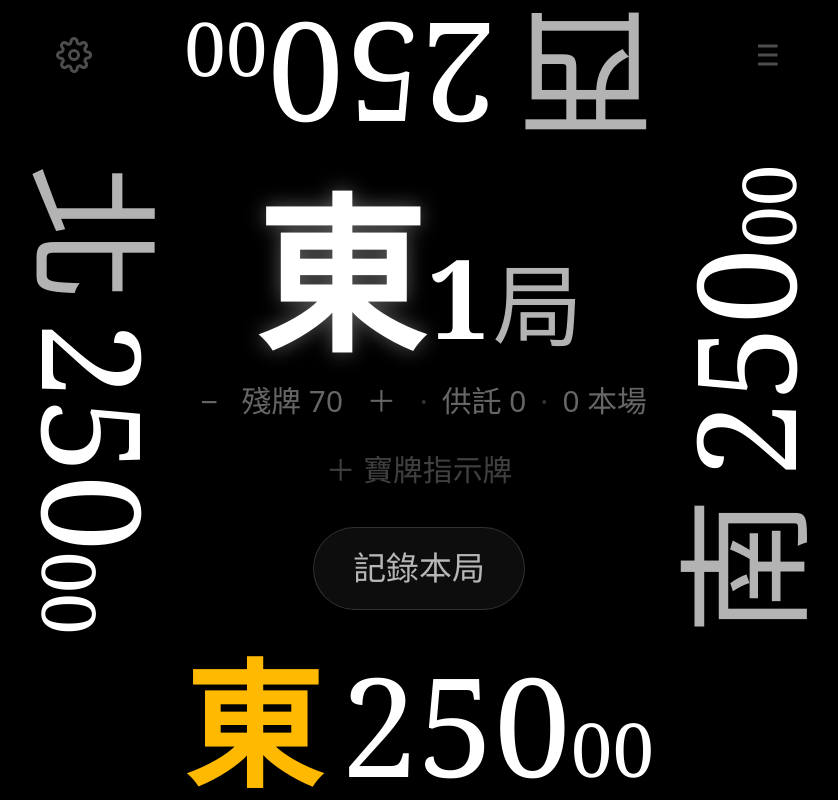
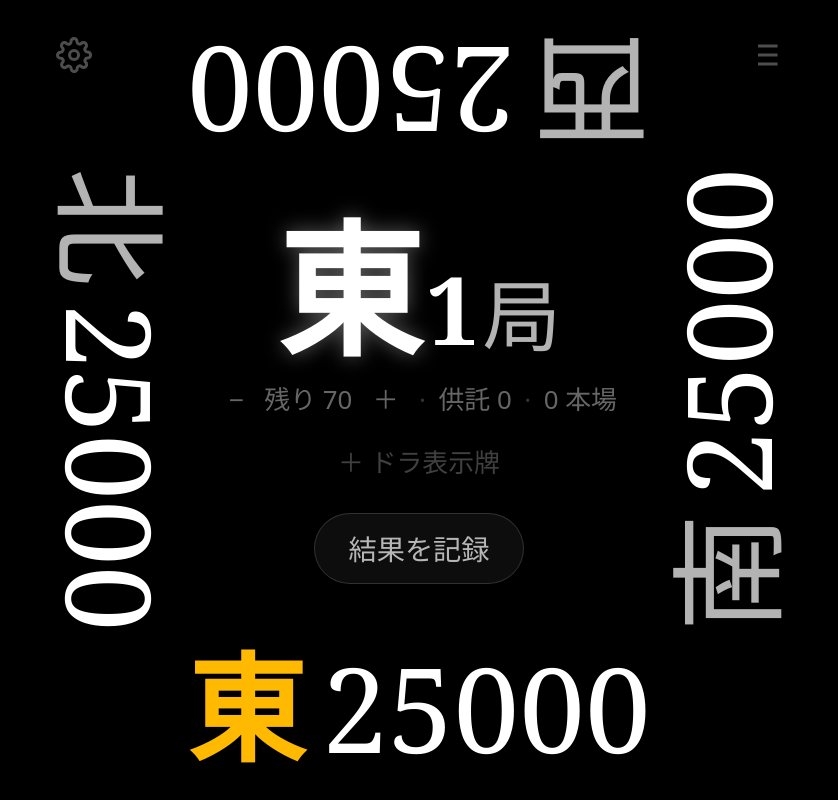
Before and after one commit to tmps880305/react-mahjong-scoreboard, a React (Vite) app: page / in a window 1280 px wide. Shown: the whole page, without its empty margins (221-1059 px from the left). Built offline with nearby package versions, Linux system fonts and the light colour scheme.

Commit message:
feat: Change size, language to JP

```diff
--- a/index.html
+++ b/index.html
@@ -1,10 +1,10 @@
 <!doctype html>
-<html lang="zh-Hant">
+<html lang="ja">
   <head>
     <meta charset="UTF-8" />
     <link rel="icon" type="image/svg+xml" href="/favicon.svg" />
     <meta name="viewport" content="width=device-width, initial-scale=1.0, maximum-scale=1.0, user-scalable=no, viewport-fit=cover" />
-    <title>麻將計分板</title>
+    <title>麻雀スコアボード</title>
   </head>
   <body>
     <div id="root"></div>
--- a/src/components/HandInput/HandInputModal.tsx
+++ b/src/components/HandInput/HandInputModal.tsx
@@ -12,10 +12,10 @@ const ABORTIVE_REASONS = ["四家立直", "三家和", "四開槓", "九種九
 type LocalWinType = "tsumo" | "ron" | "ryuukyoku" | "abortive";
 
 const WIN_TYPE_OPTIONS: [LocalWinType, string][] = [
-  ["tsumo", "自摸"],
-  ["ron", "榮和"],
+  ["tsumo", "ツモ"],
+  ["ron", "ロン"],
   ["ryuukyoku", "流局"],
-  ["abortive", "特殊流局"],
+  ["abortive", "途中流局"],
 ];
 
 interface HandInputModalProps {
@@ -85,7 +85,7 @@ export function HandInputModal({ onClose }: HandInputModalProps) {
 
   return (
     <Overlay
-      title="記錄本局結果"
+      title="結果を記録"
       onClose={onClose}
       footer={
         <button
@@ -95,7 +95,7 @@ export function HandInputModal({ onClose }: HandInputModalProps) {
             handInput ? "bg-amber-500 text-black active:scale-[0.99]" : "bg-white/10 text-white/40"
           }`}
         >
-          確認並更新分數
+          点数を更新
         </button>
       }
     >
@@ -118,7 +118,7 @@ export function HandInputModal({ onClose }: HandInputModalProps) {
 
         {(winType === "tsumo" || winType === "ron") && (
           <>
-            <Section title="胡牌者">
+            <Section title="和了者">
               <SeatChips
                 names={names}
                 selected={winnerSeat !== null ? [winnerSeat] : []}
@@ -128,7 +128,7 @@ export function HandInputModal({ onClose }: HandInputModalProps) {
             </Section>
 
             {winType === "ron" && (
-              <Section title="放槍者">
+              <Section title="放銃者">
                 <SeatChips
                   names={names}
                   selected={loserSeat !== null ? [loserSeat] : []}
@@ -139,14 +139,14 @@ export function HandInputModal({ onClose }: HandInputModalProps) {
               </Section>
             )}
 
-            <Section title="立直宣告">
+            <Section title="リーチ宣言">
               <SeatChips names={names} selected={riichiDeclarers} mode="multi" onChange={setRiichiDeclarers} />
             </Section>
 
-            <Section title="點數">
+            <Section title="点数">
               {settings.scoreInputMode === "hanfu" ? (
                 <div className="flex flex-col gap-2">
-                  <NumberStepper label="番數" value={han} min={1} max={13} onChange={setHan} suffix="番" />
+                  <NumberStepper label="翻数" value={han} min={1} max={13} onChange={setHan} suffix="翻" />
                   {han < 5 && (
                     <div className="flex flex-wrap gap-1.5">
                       {FU_OPTIONS.map((f) => (
@@ -164,13 +164,13 @@ export function HandInputModal({ onClose }: HandInputModalProps) {
                   )}
                 </div>
               ) : winType === "ron" ? (
-                <NumberStepper label="放槍點數" value={ronPoints} min={0} max={48000} step={100} onChange={setRonPoints} />
+                <NumberStepper label="放銃点数" value={ronPoints} min={0} max={48000} step={100} onChange={setRonPoints} />
               ) : winnerIsDealer ? (
-                <NumberStepper label="每家支付" value={tsumoEach} min={0} max={16000} step={100} onChange={setTsumoEach} />
+                <NumberStepper label="各家の支払い" value={tsumoEach} min={0} max={16000} step={100} onChange={setTsumoEach} />
               ) : (
                 <div className="flex flex-col gap-2">
-                  <NumberStepper label="莊家支付" value={tsumoFromDealer} min={0} max={16000} step={100} onChange={setTsumoFromDealer} />
-                  <NumberStepper label="閒家支付" value={tsumoFromNonDealer} min={0} max={8000} step={100} onChange={setTsumoFromNonDealer} />
+                  <NumberStepper label="親の支払い" value={tsumoFromDealer} min={0} max={16000} step={100} onChange={setTsumoFromDealer} />
+                  <NumberStepper label="子の支払い" value={tsumoFromNonDealer} min={0} max={8000} step={100} onChange={setTsumoFromNonDealer} />
                 </div>
               )}
             </Section>
@@ -179,10 +179,10 @@ export function HandInputModal({ onClose }: HandInputModalProps) {
 
         {winType === "ryuukyoku" && (
           <>
-            <Section title="聽牌玩家">
+            <Section title="聴牌者">
               <SeatChips names={names} selected={tenpaiSeats} mode="multi" onChange={setTenpaiSeats} />
             </Section>
-            <Section title="立直宣告">
+            <Section title="リーチ宣言">
               <SeatChips names={names} selected={riichiDeclarers} mode="multi" onChange={setRiichiDeclarers} />
             </Section>
           </>
@@ -190,7 +190,7 @@ export function HandInputModal({ onClose }: HandInputModalProps) {
 
         {winType === "abortive" && (
           <>
-            <Section title="流局原因">
+            <Section title="流局の種類">
               <div className="flex flex-wrap gap-2">
                 {ABORTIVE_REASONS.map((reason) => (
                   <button
@@ -207,14 +207,14 @@ export function HandInputModal({ onClose }: HandInputModalProps) {
                 ))}
               </div>
             </Section>
-            <Section title="立直宣告">
+            <Section title="リーチ宣言">
               <SeatChips names={names} selected={riichiDeclarers} mode="multi" onChange={setRiichiDeclarers} />
             </Section>
           </>
         )}
 
         {preview && (
-          <Section title="預覽">
+          <Section title="プレビュー">
             <div className="grid grid-cols-2 gap-2 text-sm">
               {names.map((name, i) => (
                 <div key={i} className="flex items-center justify-between rounded bg-white/5 px-2 py-1.5">
--- a/src/components/History/HistoryLog.tsx
+++ b/src/components/History/HistoryLog.tsx
@@ -13,7 +13,7 @@ export function HistoryLog({ onClose }: HistoryLogProps) {
 
   return (
     <Overlay
-      title="歷史記錄"
+      title="履歴"
       onClose={onClose}
       footer={
         <button
@@ -23,12 +23,12 @@ export function HistoryLog({ onClose }: HistoryLogProps) {
             history.length === 0 ? "bg-white/10 text-white/40" : "bg-red-500/90 text-white active:scale-[0.99]"
           }`}
         >
-          復原最後一手
+          1局取り消す
         </button>
       }
     >
       {reversed.length === 0 ? (
-        <div className="py-10 text-center text-sm text-white/40">尚無記錄</div>
+        <div className="py-10 text-center text-sm text-white/40">記録がありません</div>
       ) : (
         <div className="flex flex-col gap-2">
           {reversed.map((entry, idx) => (
--- a/src/components/Table/CenterPanel.tsx
+++ b/src/components/Table/CenterPanel.tsx
@@ -28,19 +28,19 @@ export function CenterPanel({
   return (
     <div className="flex aspect-square w-full max-w-[64cqw] flex-col items-center justify-center gap-[2.5cqw] text-center">
       <div className="flex items-baseline justify-center gap-[0.5cqw] font-serif leading-none">
-        <span className="text-[21.5cqw] font-bold leading-none text-white drop-shadow-[0_0_10px_rgba(255,255,255,0.35)]">
+        <span className="text-[18.5cqw] font-bold leading-none text-white drop-shadow-[0_0_10px_rgba(255,255,255,0.35)]">
           {roundWind === "E" ? "東" : "南"}
         </span>
-        <span className="text-[14cqw] font-bold leading-none text-white">{roundNumber}</span>
-        <span className="text-[11.5cqw] leading-none text-white/70">局</span>
+        <span className="text-[12cqw] font-bold leading-none text-white">{roundNumber}</span>
+        <span className="text-[10cqw] leading-none text-white/70">局</span>
       </div>
 
-      <div className="flex items-center gap-[1.8cqw] text-[3.8cqw] text-white/40">
-        <button onClick={() => onWallCountChange(-1)} className="px-[1.2cqw] text-white/40 hover:text-white/80">
+      <div className="flex items-center gap-[1.6cqw] text-[3.3cqw] text-white/40">
+        <button onClick={() => onWallCountChange(-1)} className="px-[1cqw] text-white/40 hover:text-white/80">
           −
         </button>
-        <span>殘牌 {wallCount}</span>
-        <button onClick={() => onWallCountChange(1)} className="px-[1.2cqw] text-white/40 hover:text-white/80">
+        <span>残り {wallCount}</span>
+        <button onClick={() => onWallCountChange(1)} className="px-[1cqw] text-white/40 hover:text-white/80">
           ＋
         </button>
         <span className="text-white/20">·</span>
@@ -51,11 +51,11 @@ export function CenterPanel({
 
       <button
         onClick={onOpenDoraPicker}
-        className="flex min-h-[7cqw] flex-wrap items-center justify-center gap-[1.2cqw]"
-        aria-label="寶牌指示牌"
+        className="flex min-h-[6cqw] flex-wrap items-center justify-center gap-[1cqw]"
+        aria-label="ドラ表示牌"
       >
         {doraIndicators.length === 0 ? (
-          <span className="text-[3.8cqw] text-white/25">＋ 寶牌指示牌</span>
+          <span className="text-[3.3cqw] text-white/25">＋ ドラ表示牌</span>
         ) : (
           doraIndicators.map((tile, i) => (
             <span
@@ -64,7 +64,7 @@ export function CenterPanel({
                 e.stopPropagation();
                 onRemoveDora(i);
               }}
-              className="rounded bg-white/90 px-[1.2cqw] text-[6.5cqw] leading-none text-black"
+              className="rounded bg-white/90 px-[1cqw] text-[5.6cqw] leading-none text-black"
             >
               {tile}
             </span>
@@ -74,9 +74,9 @@ export function CenterPanel({
 
       <button
         onClick={onRecordHand}
-        className="mt-[1.2cqw] rounded-full border border-white/15 bg-white/5 px-[5cqw] py-[2cqw] text-[4.2cqw] font-medium text-white/70 active:scale-95"
+        className="mt-[1cqw] rounded-full border border-white/15 bg-white/5 px-[4.3cqw] py-[1.7cqw] text-[3.6cqw] font-medium text-white/70 active:scale-95"
       >
-        記錄本局
+        結果を記録
       </button>
     </div>
   );
--- a/src/components/Table/PlayerScoreBox.tsx
+++ b/src/components/Table/PlayerScoreBox.tsx
@@ -7,20 +7,13 @@ interface PlayerScoreBoxProps {
 }
 
 // Sized in container-query units (cqw) so the whole scoreboard scales with
-// the actual screen. Matched against the reference sample: the score line
-// ("東 250oo") spans ~58% of the frame width there.
-const BOX_WIDTH = "60cqw";
-const BOX_HEIGHT = "17cqw";
-
-function formatScoreParts(score: number) {
-  const sign = score < 0 ? "−" : "";
-  const str = Math.abs(score).toString().padStart(3, "0");
-  return { sign, main: str.slice(0, -2), tail: str.slice(-2) };
-}
+// the actual screen.
+const BOX_WIDTH = "52cqw";
+const BOX_HEIGHT = "15cqw";
 
 export function PlayerScoreBox({ name, score, wind, isDealer, rotateDeg }: PlayerScoreBoxProps) {
   const isSideways = rotateDeg === 90 || rotateDeg === -90;
-  const { sign, main, tail } = formatScoreParts(score);
+  const scoreText = `${score < 0 ? "−" : ""}${Math.abs(score)}`;
 
   return (
     <div
@@ -34,17 +27,13 @@ export function PlayerScoreBox({ name, score, wind, isDealer, rotateDeg }: Playe
         className="flex shrink-0 flex-col items-center justify-center gap-[0.5cqw]"
         style={{ width: BOX_WIDTH, height: BOX_HEIGHT, transform: `rotate(${rotateDeg}deg)` }}
       >
-        <span className="max-w-[55cqw] truncate text-[2.6cqw] tracking-wide text-white/35">{name}</span>
-        <span className="flex items-baseline gap-[2.5cqw] font-serif leading-none">
-          <span className={`text-[17.5cqw] leading-none ${isDealer ? "font-bold text-amber-400" : "text-white/70"}`}>
+        <span className="max-w-[48cqw] truncate text-[2.3cqw] tracking-wide text-white/35">{name}</span>
+        <span className="flex items-baseline gap-[2.2cqw] font-serif leading-none">
+          <span className={`text-[15cqw] leading-none ${isDealer ? "font-bold text-amber-400" : "text-white/70"}`}>
             {wind}
           </span>
-          <span className={`leading-none tabular-nums ${score < 0 ? "text-red-400" : "text-white"}`}>
-            <span className="text-[17.5cqw]">
-              {sign}
-              {main}
-            </span>
-            <span className="text-[9.5cqw]">{tail}</span>
+          <span className={`text-[15cqw] leading-none tabular-nums ${score < 0 ? "text-red-400" : "text-white"}`}>
+            {scoreText}
           </span>
         </span>
       </div>
--- a/src/components/Table/TableView.tsx
+++ b/src/components/Table/TableView.tsx
@@ -9,11 +9,13 @@ import { TilePicker } from "./TilePicker";
 
 const DEFAULT_WALL_COUNT = 70;
 
-const SEAT_LAYOUT: Record<SeatIndex, { area: string; rotate: number }> = {
-  0: { area: "bottom", rotate: 0 },
-  1: { area: "right", rotate: -90 },
-  2: { area: "top", rotate: 180 },
-  3: { area: "left", rotate: 90 },
+// `nudge` pulls each player's score in toward the center a touch, so glyphs
+// don't sit flush against the frame edge (where they were getting clipped).
+const SEAT_LAYOUT: Record<SeatIndex, { area: string; rotate: number; nudge: string }> = {
+  0: { area: "bottom", rotate: 0, nudge: "translateY(-2cqw)" },
+  1: { area: "right", rotate: -90, nudge: "translateX(-2cqw)" },
+  2: { area: "top", rotate: 180, nudge: "translateY(2cqw)" },
+  3: { area: "left", rotate: 90, nudge: "translateX(2cqw)" },
 };
 
 interface TableViewProps {
@@ -52,7 +54,7 @@ export function TableView({ onRecordHand, onOpenSettings, onOpenHistory }: Table
       </button>
       <button
         onClick={onOpenHistory}
-        aria-label="歷史記錄"
+        aria-label="履歴"
         className="absolute right-[1.5cqw] top-[1.5cqw] z-10 h-[9cqw] w-[9cqw] rounded-full p-[2.2cqw] text-white/30 hover:text-white/70"
       >
         <ListIcon />
@@ -69,7 +71,11 @@ export function TableView({ onRecordHand, onOpenSettings, onOpenHistory }: Table
         {([0, 1, 2, 3] as SeatIndex[]).map((seat) => {
           const layout = SEAT_LAYOUT[seat];
           return (
-            <div key={seat} style={{ gridArea: layout.area }} className="flex items-center justify-center">
+            <div
+              key={seat}
+              style={{ gridArea: layout.area, transform: layout.nudge }}
+              className="flex items-center justify-center"
+            >
               <PlayerScoreBox
                 name={players[seat].name}
                 score={players[seat].score}
--- a/src/components/Table/TilePicker.tsx
+++ b/src/components/Table/TilePicker.tsx
@@ -8,7 +8,7 @@ interface TilePickerProps {
 
 export function TilePicker({ onSelect, onClose }: TilePickerProps) {
   return (
-    <Overlay title="選擇寶牌指示牌" onClose={onClose}>
+    <Overlay title="ドラ表示牌を選択" onClose={onClose}>
       <div className="flex flex-col gap-3">
         {TILE_GROUPS.map((group) => (
           <div key={group.label}>
--- a/src/domain/hand.ts
+++ b/src/domain/hand.ts
@@ -110,8 +110,8 @@ export function applyHand(round: RoundState, input: HandInput): HandApplication
       deltas[input.winnerSeat] += total + riichiSticks * 1000;
       riichiSticks = 0;
 
-      const kind = input.winType === "ron" ? "榮和" : "自摸";
-      const handLabel = han ? ` ${han}番${fu ? `${fu}符` : ""}` : "";
+      const kind = input.winType === "ron" ? "ロン" : "ツモ";
+      const handLabel = han ? ` ${han}翻${fu ? `${fu}符` : ""}` : "";
       description = `${roundLabel(round)}${round.honba > 0 ? ` ${round.honba}本場` : ""} ${kind}${handLabel}`;
       break;
     }
--- a/src/index.css
+++ b/src/index.css
@@ -11,7 +11,7 @@ html, body, #root {
 }
 
 body {
-  font-family: "Hiragino Sans", "Noto Sans TC", system-ui, sans-serif;
+  font-family: "Hiragino Sans", "Noto Sans JP", system-ui, sans-serif;
   -webkit-font-smoothing: antialiased;
   overscroll-behavior: none;
   user-select: none;
```
Also changed, not shown: src/components/GameEnd/GameEndScreen.tsx (+4 -4 lines), src/components/Settings/SettingsPanel.tsx (+14 -14 lines), src/domain/reducer.ts (+4 -4 lines).
